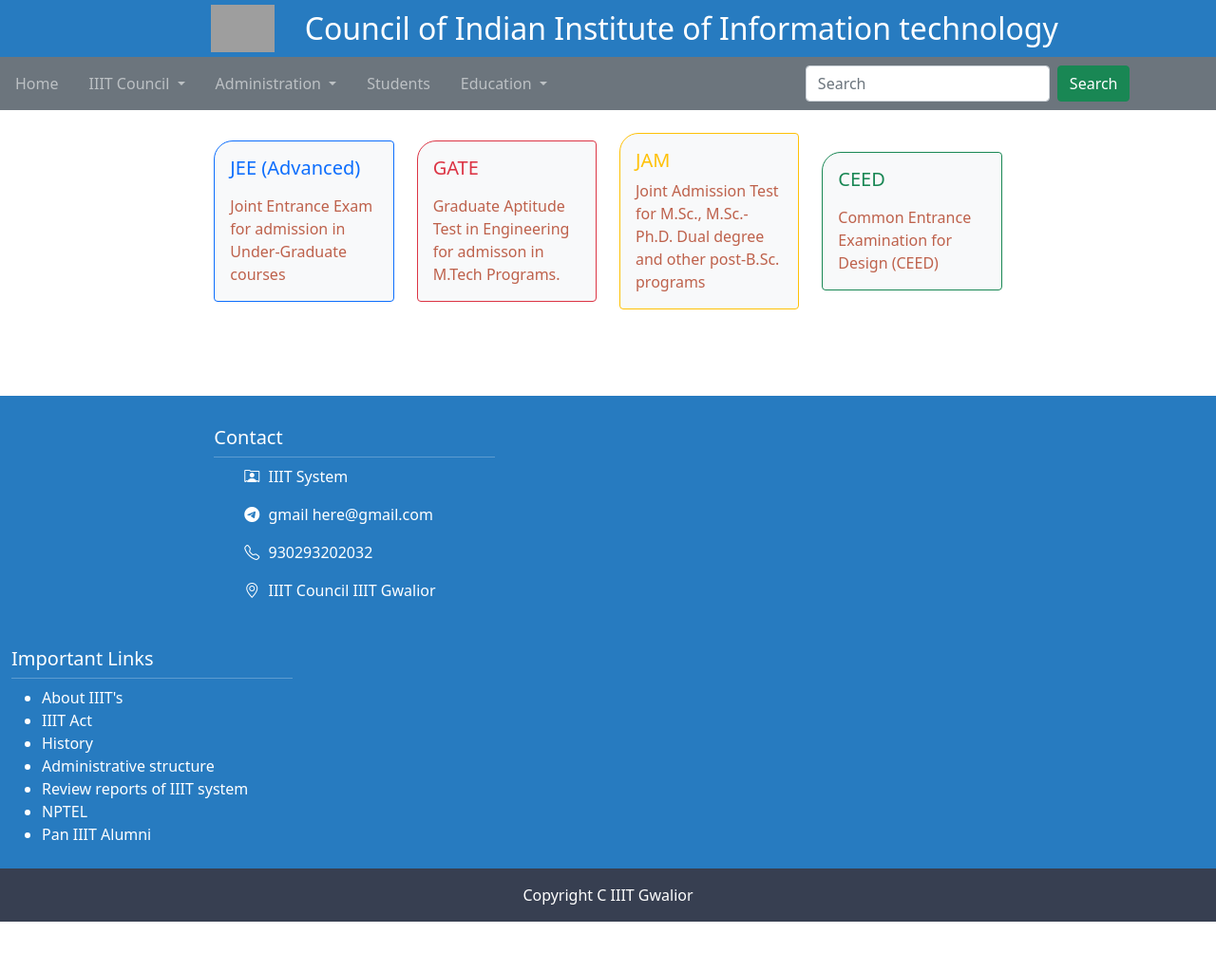
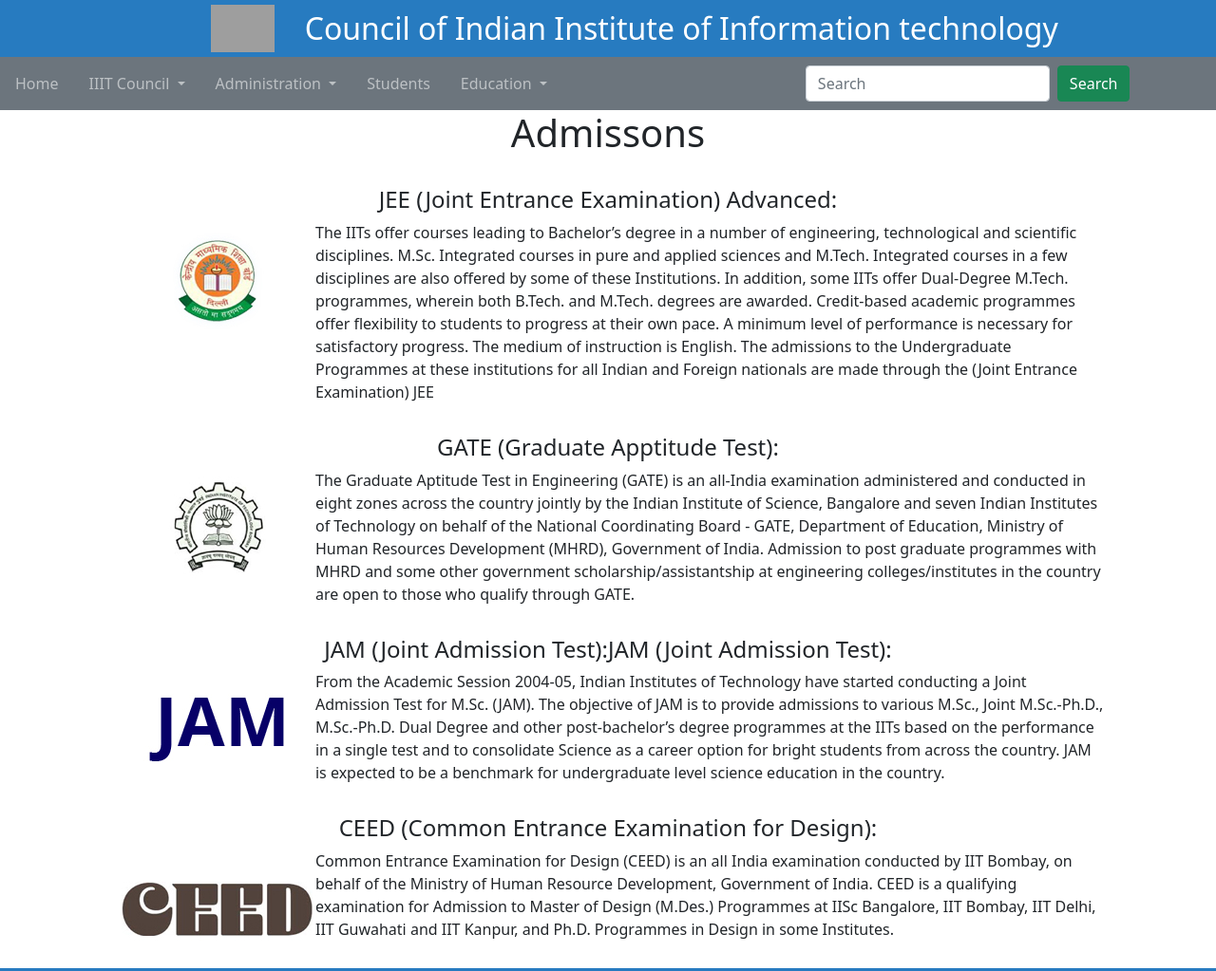
Before and after one commit to shubham-2909/IIIT-Council-Website, a website: page admissons.html in a window 1280 px wide. Shown: the top 1023 px of the page at 95% size. Before the commit the page ends 971 px from the top, so only its background shows below. Drawn offline with nearby package versions, Linux system fonts and the light colour scheme; grey boxes are pictures that could not be loaded.

Commit message:
made some changes

```diff
--- a/admissons.html
+++ b/admissons.html
@@ -96,45 +96,78 @@
         </nav>
     </header>
     <main>
-        <div class="row align-items-center justify-content-center" style="margin: 0; margin-bottom: 4.71rem;">
-            <div class="col-md-2"></div>
-            <div class="col-md-2 mt-4">
-                <div class="card bg-light mb-3 cardDiv border-primary">
-                    <div class="card-body">
-                        <h5 class="card-title text-primary mb-3">JEE (Advanced)</h5>
-                        <a href="https://www.jeeadv.ac.in/" target="_blank" class="links">Joint Entrance Exam for
-                            admission in Under-Graduate courses </a>
-                    </div>
-                </div>
+        <h1 class="text-center mb-3">Admissons</h1>
+        <div class="row" style="margin: 0;">
+            <h4 class="text-center mt-3">JEE (Joint Entrance Examination) Advanced:</h4>
+            <div class="col-md-1"></div>
+            <div class="col-md-2 justify-content-center align-items-center text-center">
+                <img src="images/jee_images.jpg" alt="">
+
             </div>
-            <div class="col-md-2 mt-4">
-                <div class="card bg-light mb-3 cardDiv border-danger">
-                    <div class="card-body">
-                        <h5 class="card-title text-danger mb-3">GATE</h5>
-                        <a href="http://gate.iitm.ac.in/" target="_blank" class="links">Graduate Aptitude Test in
-                            Engineering for admisson in M.Tech Programs.</a>
-                    </div>
-                </div>
+            <div class="col-md-8">
+                <p>
+                    The IITs offer courses leading to Bachelor’s degree in a number of engineering, technological and
+                    scientific disciplines. M.Sc. Integrated courses in pure and applied sciences and M.Tech. Integrated
+                    courses in a few disciplines are also offered by some of these Institutions. In addition, some IITs
+                    offer Dual-Degree M.Tech. programmes, wherein both B.Tech. and M.Tech. degrees are awarded.
+                    Credit-based academic programmes offer flexibility to students to progress at their own pace. A
+                    minimum level of performance is necessary for satisfactory progress. The medium of instruction is
+                    English. The admissions to the Undergraduate Programmes at these institutions for all Indian and
+                    Foreign nationals are made through the (Joint Entrance Examination) JEE
+                </p>
             </div>
-            <div class="col-md-2 mt-4">
-                <div class="card bg-light mb-3 cardDiv border-warning">
-                    <div class="card-body">
-                        <h5 class="card-title text-warning">JAM</h5>
-                        <a href="https://gateoffice.iitkgp.ac.in/jam/" target="_blank" class="links">Joint Admission
-                            Test for M.Sc., M.Sc.-Ph.D. Dual degree and other post-B.Sc. programs</a>
-                    </div>
-                </div>
+            <div class="col-md-1"></div>
+            <h4 class="text-center mt-3">GATE (Graduate Apptitude Test):</h4>
+            <div class="col-md-1"></div>
+            <div class="col-md-2 justify-content-center align-items-center text-center">
+                <img src="images/gate_images.jpg" alt="">
+
             </div>
-            <div class="col-md-2 mt-4">
-                <div class="card bg-light mb-3 cardDiv border-success">
-                    <div class="card-body">
-                        <h5 class="card-title text-success mb-3">CEED</h5>
-                        <a href="http://www.ceed.iitb.ac.in/2022/" target="_blank" class="links">Common Entrance
-                            Examination for Design (CEED)</a>
-                    </div>
-                </div>
+            <div class="col-md-8">
+                <p>
+                    The Graduate Aptitude Test in Engineering (GATE) is an all-India examination administered and
+                    conducted in eight zones across the country jointly by the Indian Institute of Science, Bangalore
+                    and seven Indian Institutes of Technology on behalf of the National Coordinating Board - GATE,
+                    Department of Education, Ministry of Human Resources Development (MHRD), Government of India.
+                    Admission to post graduate programmes with MHRD and some other government scholarship/assistantship
+                    at engineering colleges/institutes in the country are open to those who qualify through GATE.
+                </p>
             </div>
-            <div class="col-md-2 mt-4"></div>
+            <div class="col-md-1"></div>
+            <h4 class="text-center mt-3">JAM (Joint Admission Test):JAM (Joint Admission Test):</h4>
+            <div class="col-md-1"></div>
+            <div class="col-md-2 justify-content-center align-items-center text-center">
+                <img src="images/jam_images.jpg" alt="">
+
+            </div>
+            <div class="col-md-8">
+                <p>
+                    From the Academic Session 2004-05, Indian Institutes of Technology have started conducting a Joint
+                    Admission Test for M.Sc. (JAM). The objective of JAM is to provide admissions to various M.Sc.,
+                    Joint M.Sc.-Ph.D., M.Sc.-Ph.D. Dual Degree and other post-bachelor’s degree programmes at the IITs
+                    based on the performance in a single test and to consolidate Science as a career option for bright
+                    students from across the country. JAM is expected to be a benchmark for undergraduate level science
+                    education in the country.
+                </p>
+            </div>
+            <div class="col-md-1"></div>
+            <div class="col-md-1"></div>
+            <h4 class="text-center mt-3">CEED (Common Entrance Examination for Design):</h4>
+            <div class="col-md-1"></div>
+            <div class="col-md-2 justify-content-center align-items-center text-center">
+                <img src="images/ceed_images.jpg" alt="">
+
+            </div>
+            <div class="col-md-8">
+                <p>
+                    Common Entrance Examination for Design (CEED) is an all India examination conducted by IIT Bombay,
+                    on behalf of the Ministry of Human Resource Development, Government of India. CEED is a qualifying
+                    examination for Admission to Master of Design (M.Des.) Programmes at IISc Bangalore, IIT Bombay, IIT
+                    Delhi, IIT Guwahati and IIT Kanpur, and Ph.D. Programmes in Design in some Institutes.
+                </p>
+            </div>
+            <div class="col-md-1"></div>
+
         </div>
     </main>
     <footer>
```
Also changed, not shown: academics.html (+4 -12 lines), index.html (+0 -6 lines), public/images/ceed_images.jpg (added), public/images/gate_images.jpg (added), public/images/jam_images.jpg (added), public/images/jee_images.jpg (added), 1 other file.
